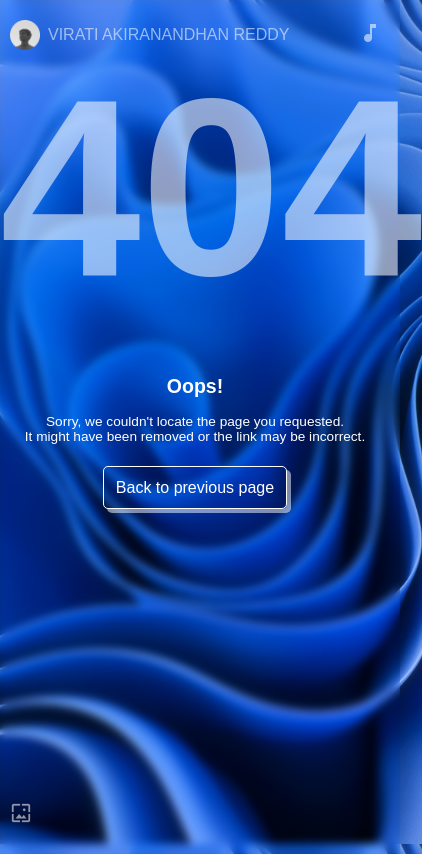
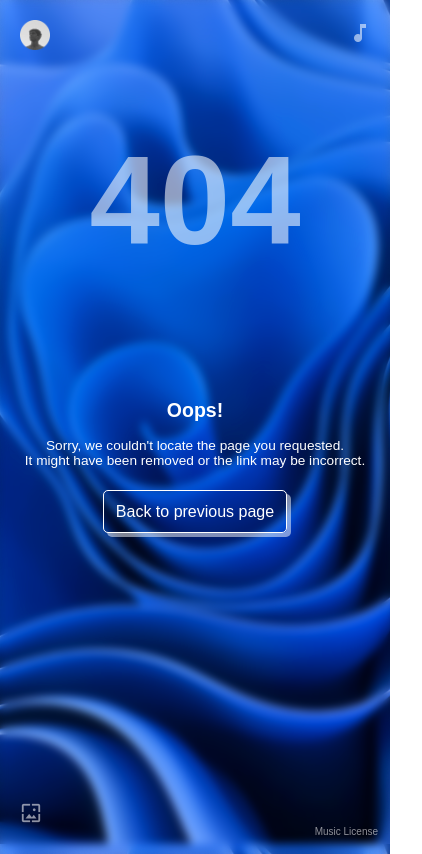
Before and after one commit to ViratiAkiraNandhanReddy/404-blurglass-max, a plain HTML site: page index.html in a window 390 px wide. Shown: the whole page, 422 px wide, since content can reach past the window. Drawn offline with Linux system fonts and the light colour scheme; a web font is replaced by a local one.

Commit message:
feat: Add Music License

```diff
--- a/index.html
+++ b/index.html
@@ -49,6 +49,10 @@
       <a class="btn-back" href="javascript:history.back()">Back to previous page</a>
     </div>
 
+    <a href="https://viratiakiranandhanreddy.github.io/license/" class="music-license-link" target="_blank">
+      Music License
+    </a>
+
     <div class="bg-switch">
       <span class="bg-icon material-icons">wallpaper</span>
 
--- a/not-found/css/404.styles.css
+++ b/not-found/css/404.styles.css
@@ -169,6 +169,24 @@ a {
   background: #ffffff50
 }
 
+/* -- MUSIC LICENSE -- */
+
+.music-license-link {
+  font-family: "Stack Sans Notch", sans-serif;
+  font-weight: 200;
+  font-size: x-small;
+  position: fixed;
+  bottom: 12px;
+  right: 12px;
+  color: #ffffff8f;
+  padding-bottom: 5px;
+  transition: 0.2s ease;
+}
+
+.music-license-link:hover {
+  color: white
+}
+
 /* -- BACKGROUND SWITCHING -- */
 
 .bg-switch {
@@ -228,3 +246,21 @@ a {
 .bg-controls .material-icons:hover {
   transform: scale(1.2)
 }
+
+@media (max-width: 600px) {
+
+  .logo a .name {
+    display: none
+  }
+
+  .error_code {
+    font-size: 15vh;
+    margin-top: 15vh;
+    margin-bottom: 15vh;
+  }
+
+  .music-widget:hover {
+    width: 75%
+  }
+
+}
```
